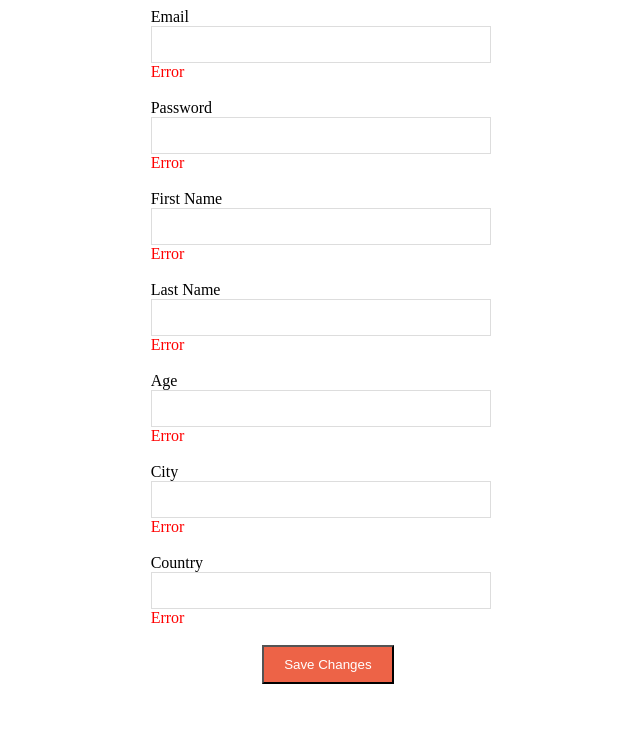
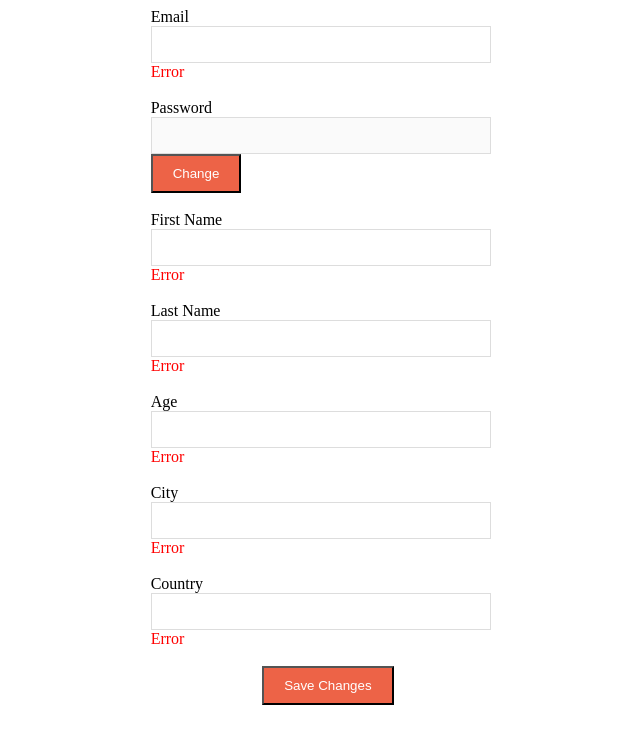
Before and after one commit to AnthonyChen7/ShoeTaku, a PHP site: page /partials/account.html in a window 1280 px wide. Shown: the top 744 px of the page, without its empty margins (325-965 px from the left). Run offline with PHP 8.4, Linux system fonts and the light colour scheme.

Commit message:
Disabled password input and added change button to password field

```diff
--- a/partials/account.html
+++ b/partials/account.html
@@ -23,9 +23,10 @@
      <br>
 
      <label  for="passwordLabel">Password</label>
-     <input type="password" id="passwordRegister" name="passwordRegister">
-     <div id="password_account_error" class="account_error">Error</div>
+     <input type="password" id="passwordRegister" name="passwordRegister" disabled>
+     <input type="button" value="Change" class="btn btn_red">
 
+     <br>
      <br>
 
      <label  for="firstNameLabel">First Name</label>
--- a/partials/login_style.css
+++ b/partials/login_style.css
@@ -286,5 +286,5 @@
 
 .save_changes{
     width: 50%;
-     margin-left: 14%;
+    margin-left: 14%;
 }
```
